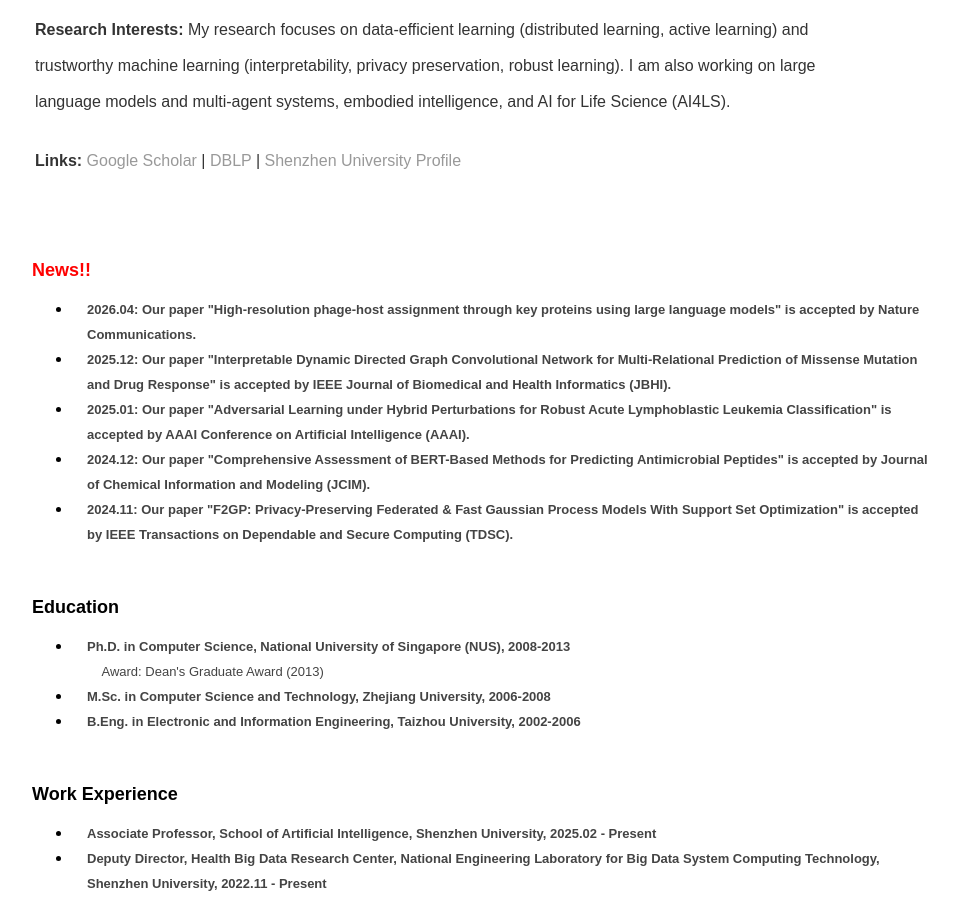
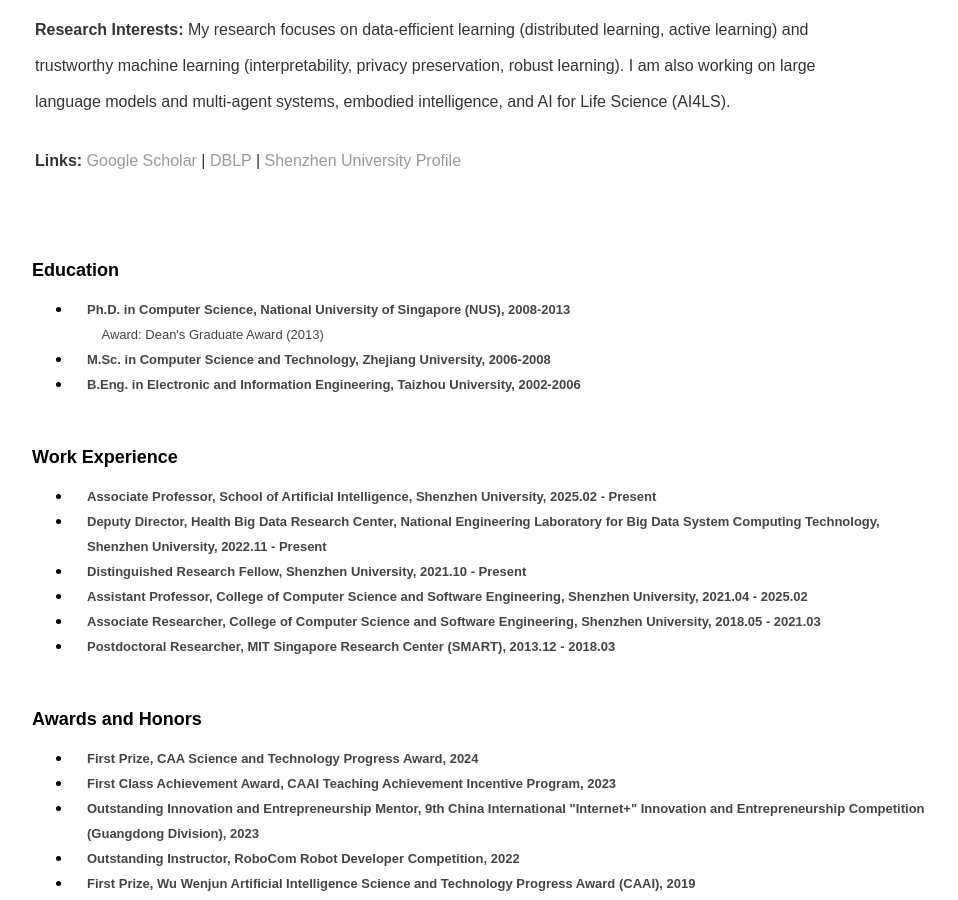
Before and after one commit to arikcj/arikcj.github.io, a Jekyll site: the page built from index.html, in a window 1280 px wide and 900 px high, scrolled down 640 px. Shown: the whole window, without its empty margins (160-1118 px from the left). Built offline with Jekyll 4.4.1, drawn with Linux system fonts in a browser that asks for light colours.

Commit message:
Remove the News section from the homepage

```diff
--- a/index.html
+++ b/index.html
@@ -46,27 +46,6 @@
 			</tr>
 		</tbody>
 	</table>
-
-<!--News-->
-    <br>
-    <p><b><font face="Arial" size="4" color="#FF0000">News!!</font></b></p>
-    <ul class="Awards">
-		<li>
-			<p style="line-height: 150%; margin-left: 15px; margin-top: 0pt; margin-bottom: 0pt;"><b><font color="#444444" face="Arial" size="2">2026.04: Our paper "High-resolution phage-host assignment through key proteins using large language models" is accepted by Nature Communications.</font></b></p>
-		</li>
-        <li>
-			<p style="line-height: 150%; margin-left: 15px; margin-top: 0pt; margin-bottom: 0pt;"><b><font color="#444444" face="Arial" size="2">2025.12: Our paper "Interpretable Dynamic Directed Graph Convolutional Network for Multi-Relational Prediction of Missense Mutation and Drug Response" is accepted by IEEE Journal of Biomedical and Health Informatics (JBHI).</font></b></p>
-		</li>
-        <li>
-			<p style="line-height: 150%; margin-left: 15px; margin-top: 0pt; margin-bottom: 0pt;"><b><font color="#444444" face="Arial" size="2">2025.01: Our paper "Adversarial Learning under Hybrid Perturbations for Robust Acute Lymphoblastic Leukemia Classification" is accepted by AAAI Conference on Artificial Intelligence (AAAI).</font></b></p>
-		</li>
-        <li>
-			<p style="line-height: 150%; margin-left: 15px; margin-top: 0pt; margin-bottom: 0pt;"><b><font color="#444444" face="Arial" size="2">2024.12: Our paper "Comprehensive Assessment of BERT-Based Methods for Predicting Antimicrobial Peptides" is accepted by Journal of Chemical Information and Modeling (JCIM).</font></b></p>
-		</li>
-        <li>
-			<p style="line-height: 150%; margin-left: 15px; margin-top: 0pt; margin-bottom: 0pt;"><b><font color="#444444" face="Arial" size="2">2024.11: Our paper "F2GP: Privacy-Preserving Federated & Fast Gaussian Process Models With Support Set Optimization" is accepted by IEEE Transactions on Dependable and Secure Computing (TDSC).</font></b></p>
-		</li>
-	</ul>
 
 <!--Education-->
     <br>
```
